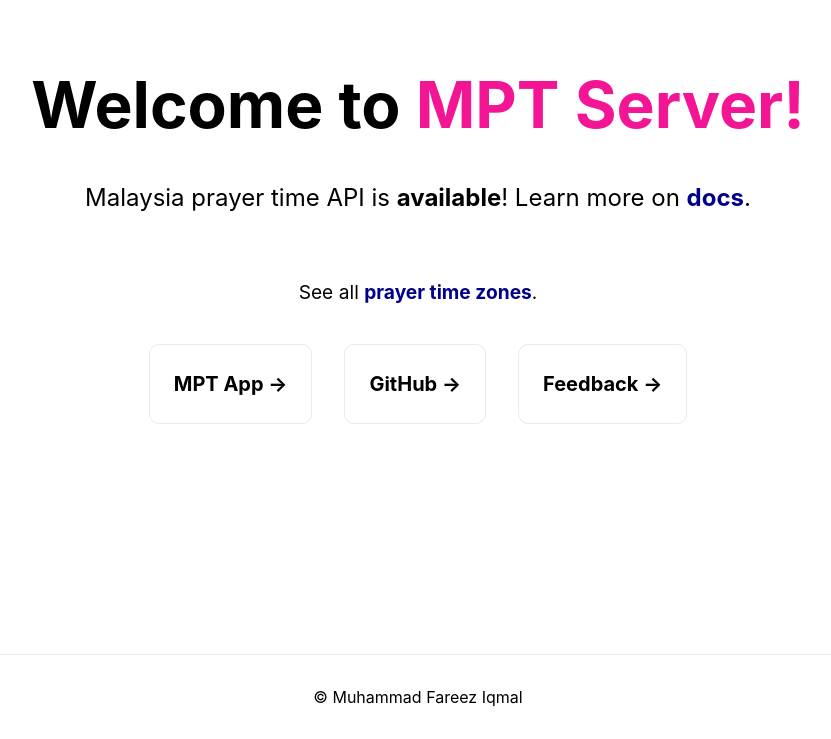
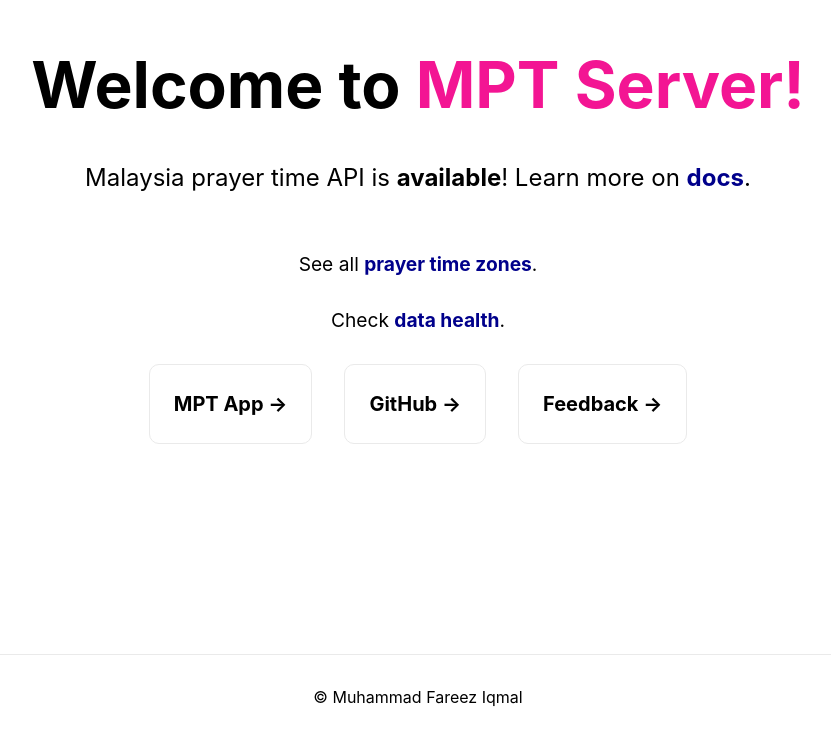
Before and after one commit to mptwaktusolat/api-waktusolat, a Next.js app: page / in a window 1280 px wide. Shown: the part 146-885 px from the top of the page, without its empty margins (222-1053 px from the left). Built offline with nearby package versions, Linux system fonts and the light colour scheme.

Commit message:
:pencil2: Added link to data health page

```diff
--- a/pages/index.tsx
+++ b/pages/index.tsx
@@ -32,6 +32,10 @@ export default function Home() {
                     <span>See all <Link className={styles.link} href="/locations">prayer time zones</Link>.</span>
                 </div>
 
+                <div className={styles.textContent}>
+                    <span>Check <Link className={styles.link} href="https://mpt-data-health.web.app/">data health</Link>.</span>
+                </div>
+
                 <div className={styles.grid}>
                     <Link
                         href="https://play.google.com/store/apps/details?id=live.iqfareez.waktusolatmalaysia"
--- a/styles/Home.module.css
+++ b/styles/Home.module.css
@@ -75,7 +75,7 @@
 }
 
 .textContent {
-  padding: 1.5rem;
+  padding: 1.0rem;
   text-align: left;
   color: inherit;
   max-width: 400px;
```
